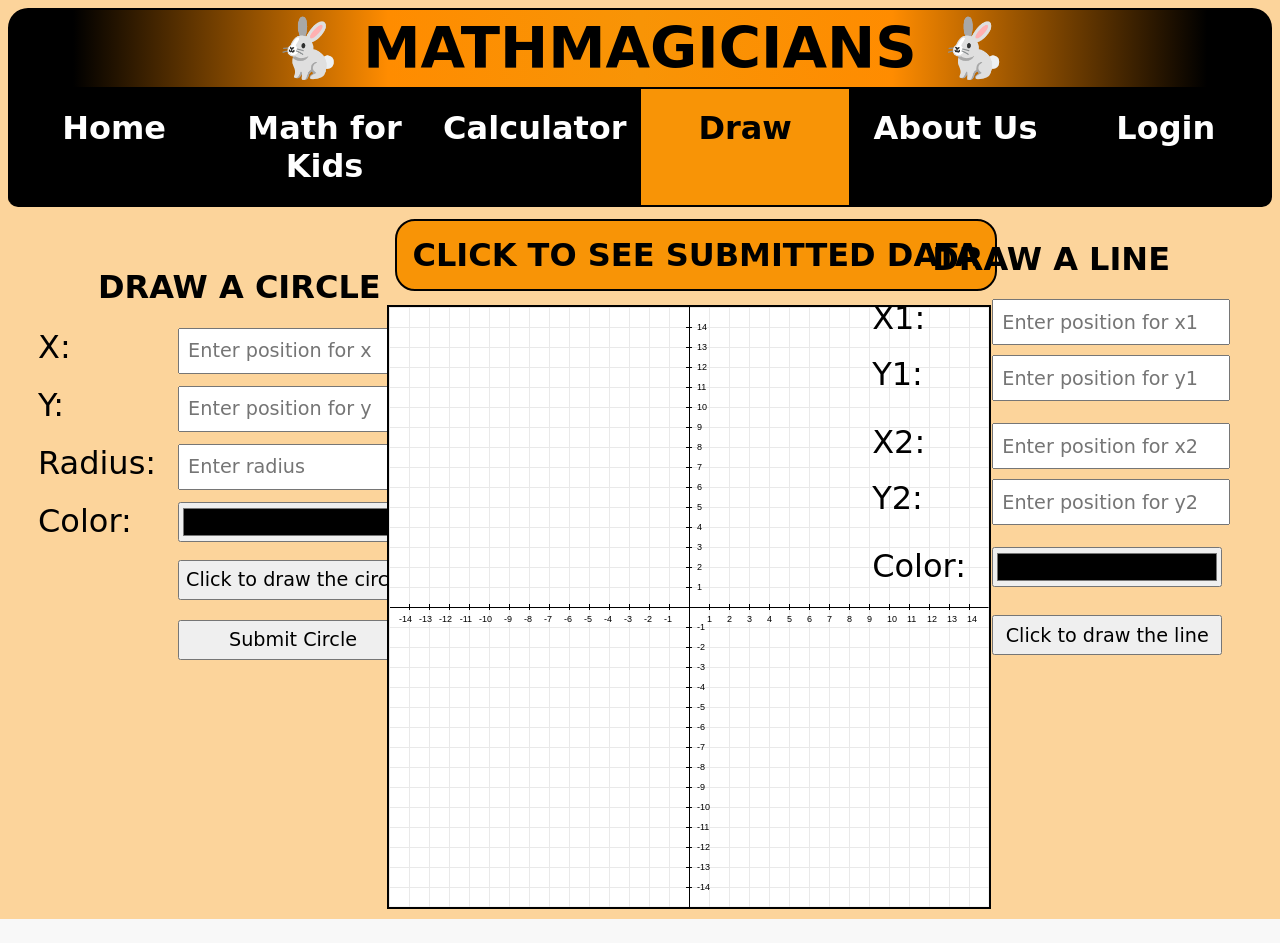
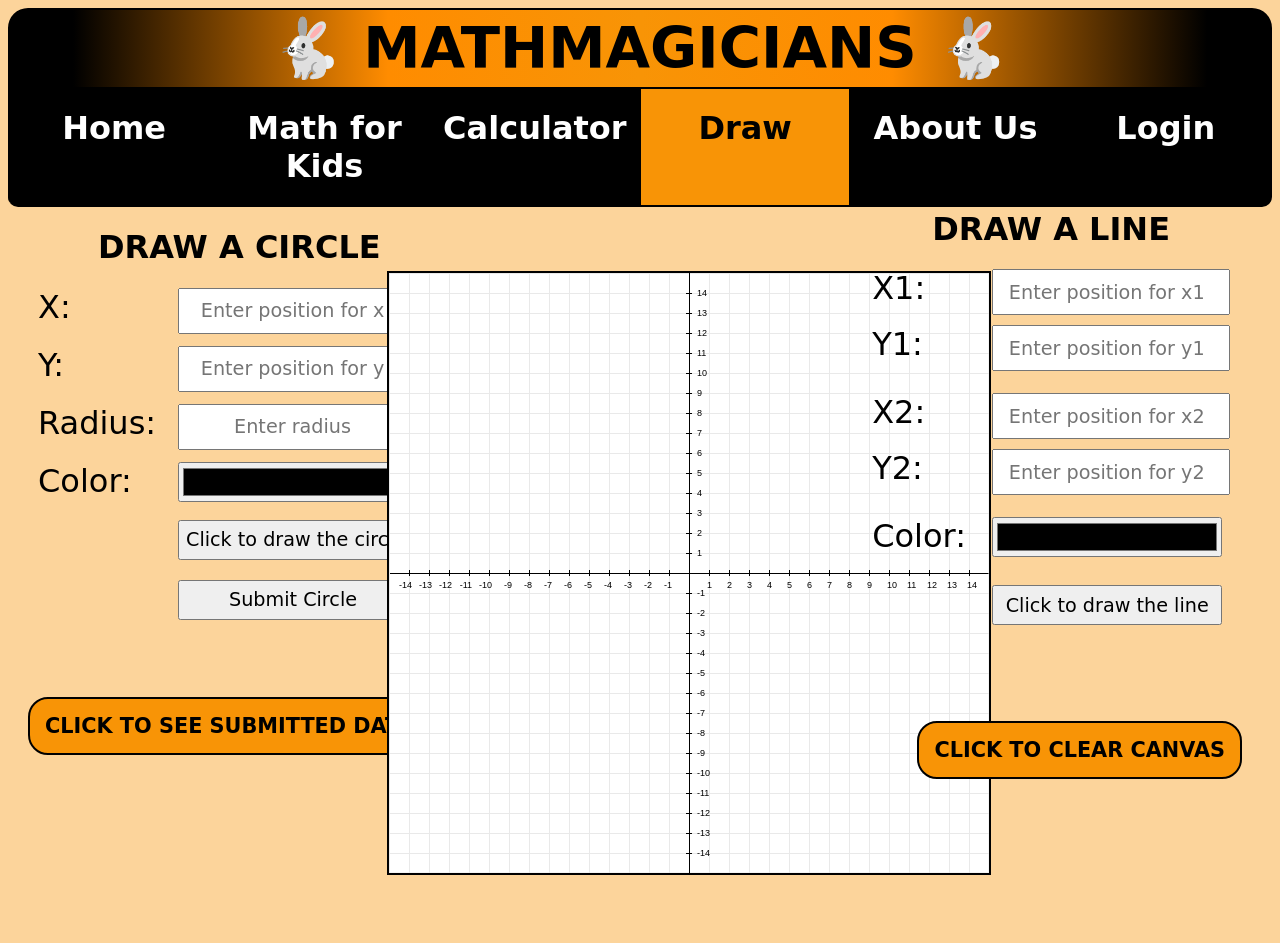
Before and after one commit to arnie7777/webSkipanir, a PHP site: page /HTML/Circle.php in a window 1280 px wide. Before the commit the page ends 919 px from the top, so only its background shows below. Run offline with PHP 8.4, Linux system fonts and the light colour scheme.

Commit message:
Styling av Draw

```diff
--- a/CSS/Style.css
+++ b/CSS/Style.css
@@ -232,17 +232,20 @@ div a {
 
 #divForm {
     position: relative;
-    top: -30px;
+    top: -70px;
     flex-direction: column;
     margin-left: 20px;
 }
+
 #divForm div {
     margin-top: 20px;
 }
+
 #divForm label {
     font-size: 2em;
     font-family: Comic Sans MS;
 }
+
 #divForm input {
     height: 40px;
     width: 230px;
@@ -250,10 +253,13 @@ div a {
     left: 140px;
     font-size: 1.2em;
     font-family: Comic Sans MS;
+    text-align: center;
 }
+
 .drawSubmit {
     position: absolute;
 }
+
 #submitBtn {
     margin-top: 60px;
 }
@@ -261,21 +267,25 @@ div a {
 #divCanvas {
     position: relative;
     text-align: center;
-    margin-top: 640px;
+    margin-top: 620px;
 }
+
 #drawLines {
     position: absolute;
     flex-direction: column;
-    top: 210px;
+    top: 180px;
     right: 110px;
 }
+
 #drawLines label {
     font-size: 2em;
     font-family: Comic Sans MS;
 }
+
 #drawLines div {
     margin-top: 30px;
 }
+
 #drawLines input {
     height: 40px;
     width: 230px;
@@ -283,7 +293,33 @@ div a {
     left: 120px;
     font-size: 1.2em;
     font-family: Comic Sans MS;
+    text-align: center;
 }
+
+#clearCanvas {
+    position: relative;
+    float: right;
+    right: 30px;
+    bottom: 164px;
+    font-size: 1.3em;
+    font-weight: bolder;
+    font-family: Comic Sans MS;
+    text-align: center;
+    padding: 15px;
+    border: 2px solid black;
+    border-radius: 20px;
+    background-color: rgba(248, 148, 6, 1);
+}
+
+#clearCanvas a {
+    text-decoration: none;
+    color: black;
+}
+
+#clearCanvas:hover {
+    background-color: lightgray;
+}
+
 canvas {
     border: 2px solid black;
     position: absolute;
@@ -296,11 +332,12 @@ canvas {
     position: absolute;
     margin: 10px;
 }
+
 #display {
     position: relative;
-    left: 30.65%;
-    top: 12px;
-    font-size: 2em;
+    left: 20px;
+    top: 490px;
+    font-size: 1.3em;
     font-weight: bolder;
     font-family: Comic Sans MS;
     text-align: center;
@@ -308,12 +345,13 @@ canvas {
     border: 2px solid black;
     border-radius: 20px;
     background-color: rgba(248, 148, 6, 1);
+}
 
-}
 #display a {
     text-decoration: none;
     color: black;
 }
+
 #display:hover {
     background-color: lightgray;
 }
--- a/HTML/Circle.php
+++ b/HTML/Circle.php
@@ -140,5 +140,7 @@ if (isset($_POST['submit'])) {
         <input id="lineBtn" type="button" value="Click to draw the line">
     </div>
 </div>
+<button id="clearCanvas"><a href="Circle.php">CLICK TO CLEAR CANVAS</a></button>
+<!--<input id="clearCanvas" type="button" value="CLICK TO CLEAR CANVAS">-->
 </body>
 </html>
--- a/JS/MathForKids.js
+++ b/JS/MathForKids.js
@@ -241,6 +241,11 @@ $(document).ready(function (){
         context.strokeStyle = color;
         context.stroke();
     })
+    // $("#clearCanvas").click(function (){
+    //     var canvas = document.getElementById("idCanvas");
+    //     var context = canvas.getContext("2d");
+    //     context.clearRect(-300, -300, canvas.width, canvas.height);
+    // })
 
     let currentPage = $(location).attr("href");
     let href = currentPage.substring(currentPage.indexOf('HTML/') + 5)
```
